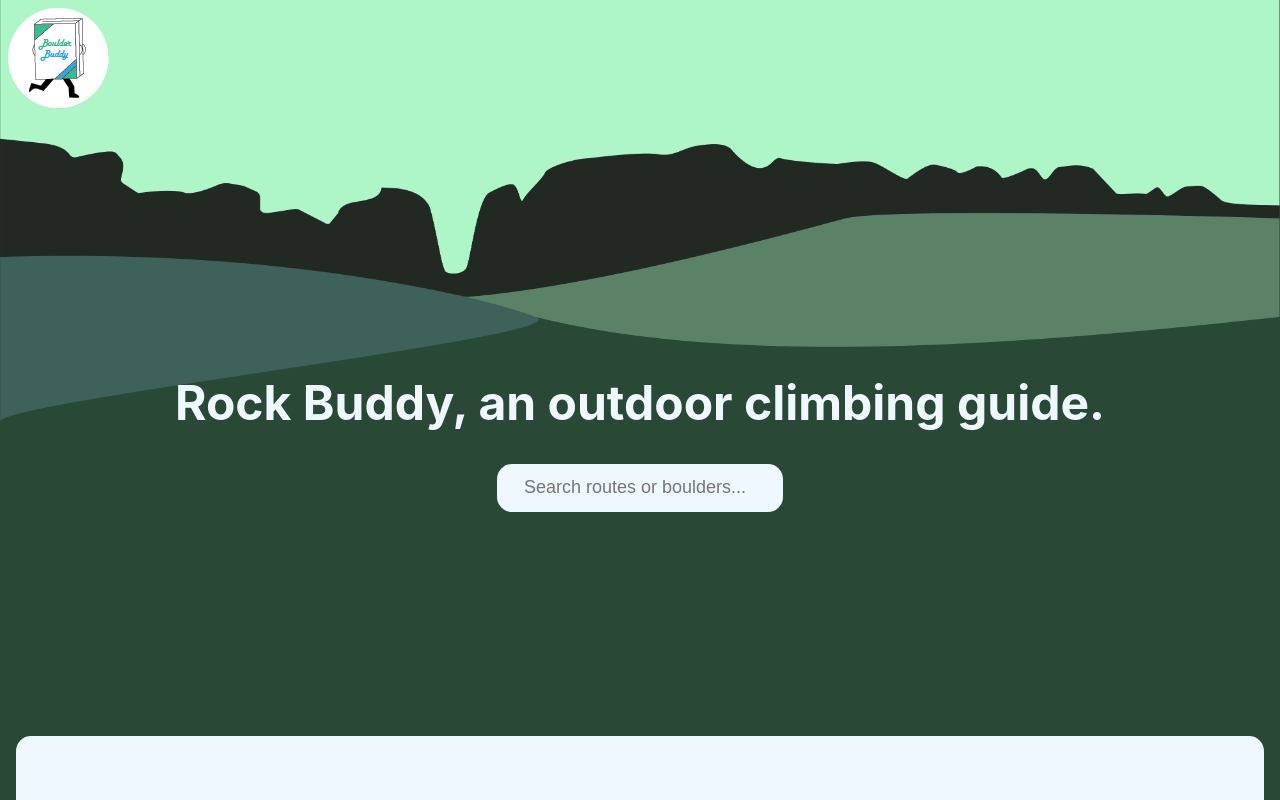
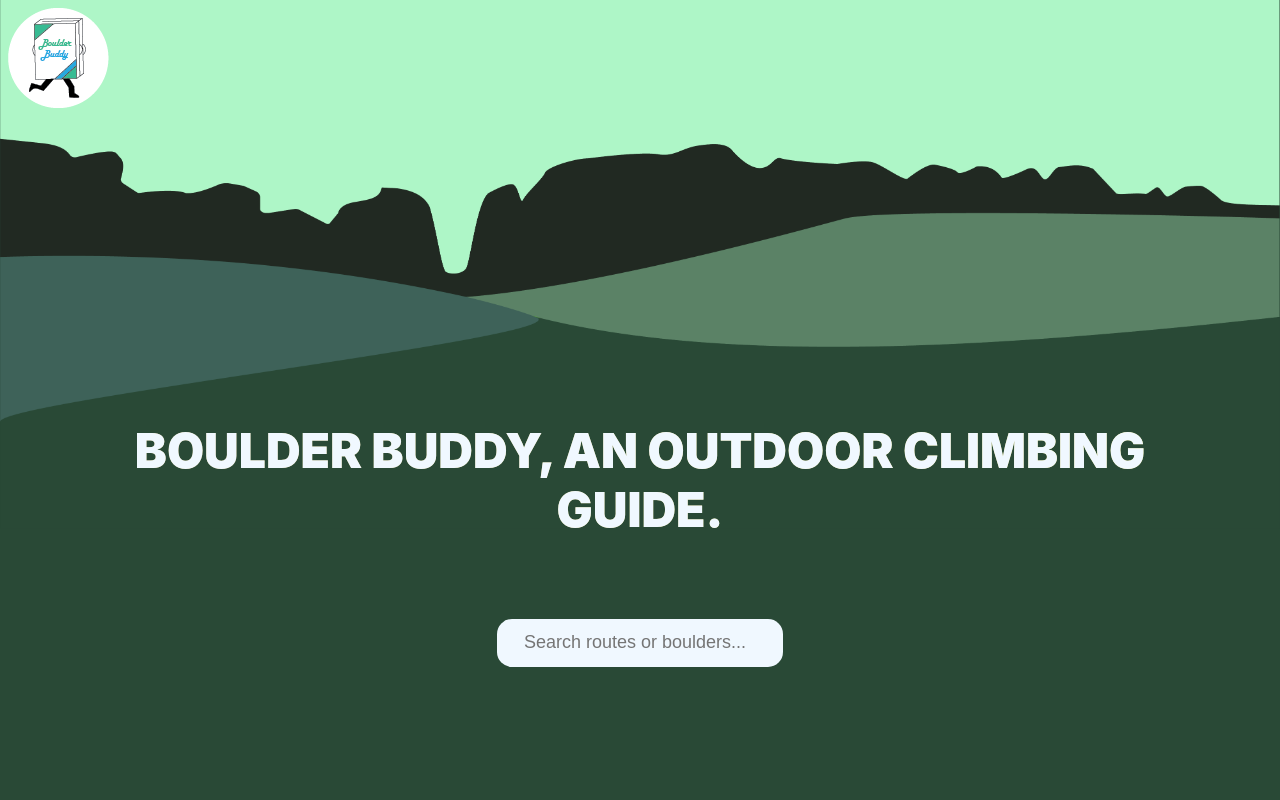
Before and after one commit to Lukem20/Boulder-Buddy, a Svelte app in the folder my-portfolio/: page / in a window 1280 px wide. Shown: the top 800 px of the page. Built offline with nearby package versions, Linux system fonts and the light colour scheme.

Commit message:
added gradient hover animation to h1

```diff
--- a/my-portfolio/src/components/Banner.svelte
+++ b/my-portfolio/src/components/Banner.svelte
@@ -1,13 +1,14 @@
 <script>
-    import Logo from "./Logo.svelte"
-    import SearchBar from "./SearchBar.svelte"
+    import Logo from "./Logo.svelte";
+    import Title from "./Title.svelte";
+    import SearchBar from "./SearchBar.svelte";
 </script>
 
 <div class="container">
     <Logo />
     <img class="center-fit" src="assets/banner2.png" alt="Desert background graphic" />
     <div class="banner-intro">
-        <h1>Rock Buddy, an outdoor climbing guide.</h1>
+        <Title />
         <SearchBar />
     </div>
 </div>
--- /dev/null
+++ b/my-portfolio/src/components/Title.svelte
@@ -0,0 +1,27 @@
+
+<h1 class="gradient-text">Boulder Buddy, an outdoor climbing guide.</h1>
+
+<style>
+
+.gradient-text{
+  background: linear-gradient(to right, #823039,#BFB074,#EAE482);
+  background-size: 200% 200%;
+  animation: rainbow 2s ease-in-out infinite;
+  -webkit-background-clip:text;
+  width:80vw;
+  margin:10vh auto;
+  transition: color .2s ease-in-out;
+  text-transform:uppercase;
+  font-weight:900;
+}
+.gradient-text:hover{
+  color:rgba(0,0,0,0);
+}
+@keyframes rainbow {
+  0%{background-position:left}
+  50%{background-position:right}
+  100%{background-position:left}
+}
+
+
+</style>
```
